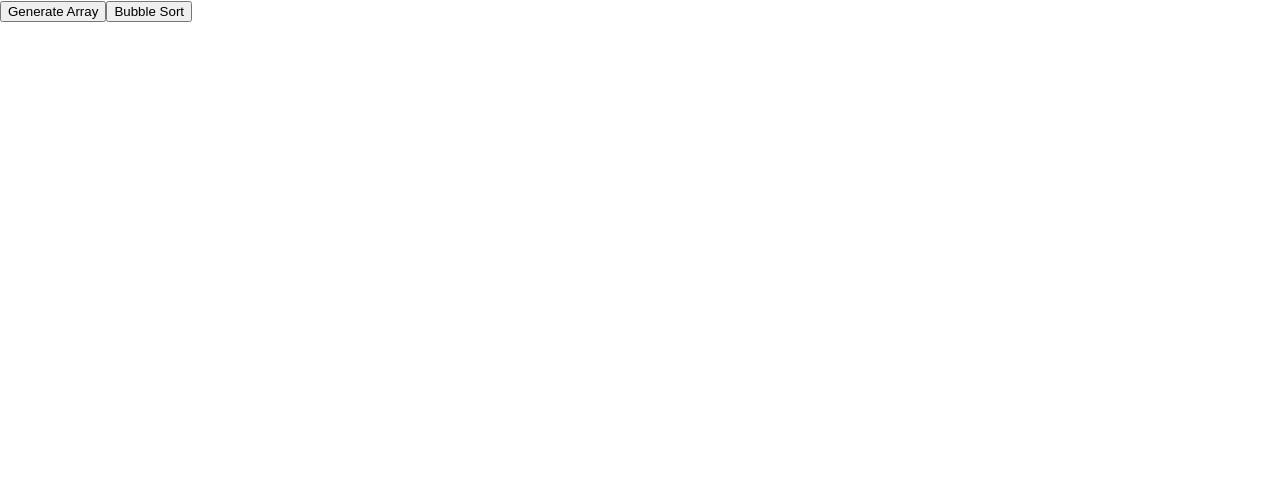
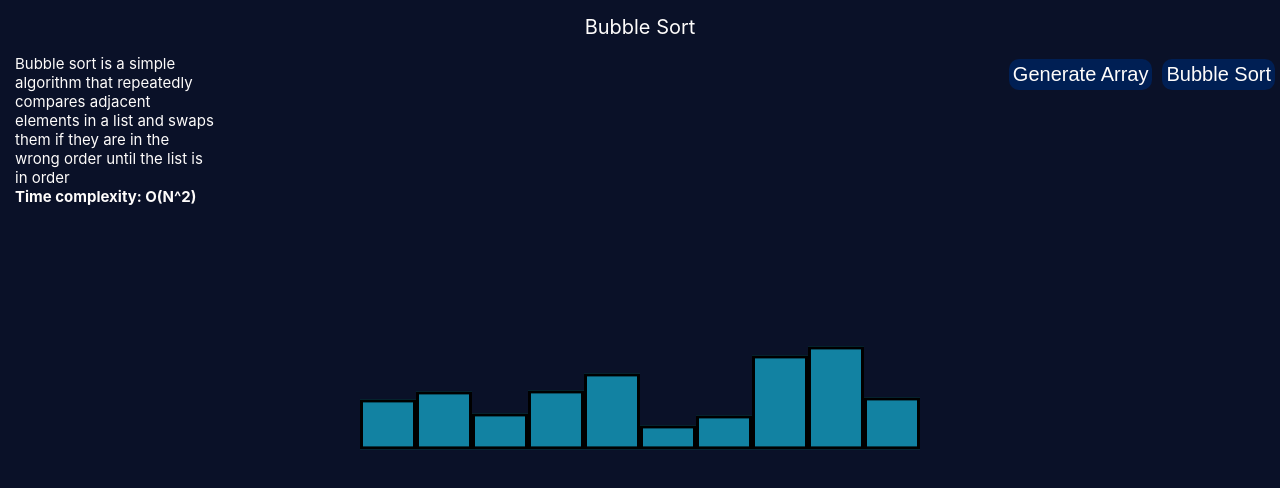
Before and after one commit to infinite-loop-threesixtwo/sort, a React (Create React App) app: page / in a window 1280 px wide. Shown: the top 488 px of the page. Built offline with nearby package versions, Linux system fonts and the light colour scheme.

Commit message:
UI + Cleanup

```diff
--- a/src/App.css
+++ b/src/App.css
@@ -1,38 +1,49 @@
-.App {
+.title {
   text-align: center;
+  color: #FEFCFB;
+  margin: 15px;
+  font-size: 20px;
 }
 
-.App-logo {
-  height: 40vmin;
-  pointer-events: none;
+body {
+  background-color: #0A1128;
 }
 
-@media (prefers-reduced-motion: no-preference) {
-  .App-logo {
-    animation: App-logo-spin infinite 20s linear;
-  }
+.visualizer {
 }
 
-.App-header {
-  background-color: #282c34;
-  min-height: 100vh;
-  display: flex;
-  flex-direction: column;
-  align-items: center;
-  justify-content: center;
-  font-size: calc(10px + 2vmin);
-  color: white;
+button {
+    margin: 5px;
+    padding: 4px;
+    border-radius: 10px;
+    border: none;
+    background-color: #001F54;
+    color: #FEFCFB;
+    font-size: 20px;
 }
 
-.App-link {
-  color: #61dafb;
+.description {
+    float: left;
+    color: #FEFCFB;
+    width: 200px;
+    font-size:15px;
+    margin-left: 15px;
 }
 
-@keyframes App-logo-spin {
-  from {
-    transform: rotate(0deg);
-  }
-  to {
-    transform: rotate(360deg);
-  }
+.bars-container {
+    position: absolute;
+    top: 50%;
+    left: 50%;
+    transform: translate(-50%, -50%);
+    justify-content: center;
 }
+
+.title {
+    display: flex;
+    flex-direction: column;
+    align-items: center;
+}
+
+.buttons {
+    float: right;
+}
--- a/src/App.js
+++ b/src/App.js
@@ -1,6 +1,11 @@
-import React, { useState } from 'react';
+import React, { useState, useEffect } from 'react';
+import './App.css';
 
 function SortingVisualizer() {
+  //This is hacky since it calls the if statement constantly but it works
+  useEffect(() => {
+        if(!document.getElementsByClassName('bar').length) generateArray();
+     });
   const [array, setArray] = useState([]);
 
   // Generate random array
@@ -19,8 +24,8 @@ function SortingVisualizer() {
     for (let i = 0; i < len; i++) {
       for (let j = 0; j < len - i - 1; j++) {
         const bars = document.getElementsByClassName('bar');
-        bars[j].style.backgroundColor = 'red';
-        bars[j + 1].style.backgroundColor = 'red';
+        bars[j].style.backgroundColor = '#001F54';
+        bars[j + 1].style.backgroundColor = '#001F54';
         await new Promise((resolve) =>
           setTimeout(() => {
             if (newArray[j] > newArray[j + 1]) {
@@ -32,8 +37,8 @@ function SortingVisualizer() {
               bars[j+1].style.height = `${newArray[j+1]/5}px`;
             }
             // Update visuals
-            bars[j].style.backgroundColor = 'blue';
-            bars[j + 1].style.backgroundColor = 'blue';
+            bars[j].style.backgroundColor = '#1282A2';
+            bars[j + 1].style.backgroundColor = '#1282A2';
             resolve();
           }, 1000) // Set speed
         );
@@ -42,7 +47,14 @@ function SortingVisualizer() {
   };
 
   return (
+
     <div className="visualizer">
+      <div className="title">
+        Bubble Sort
+      </div>
+      <div className="description">
+        Bubble sort is a simple algorithm that repeatedly compares adjacent elements in a list and swaps them if they are in the wrong order until the list is in order <br></br><b>Time complexity: O(N^2)</b>
+      </div>
       <div className="bars-container">
         {array.map((value, index) => (
           <div
@@ -50,7 +62,7 @@ function SortingVisualizer() {
             key={index}
             // Note to dev: use css file instead of inline?
             // Also, add the value/numbers inside the div
-            style={{ height: `${value/5}px`, backgroundColor: 'blue', border: 'solid', width: '50px', display: 'inline-block' }}
+            style={{ height: `${value/5}px`, backgroundColor: '#1282A2', border: 'solid', width: '50px', display: 'inline-block' }}
           ></div>
         ))}
       </div>
```
Also changed, not shown: src/setupTests.js (deleted, +0 -5 lines), src/logo.svg (deleted).
